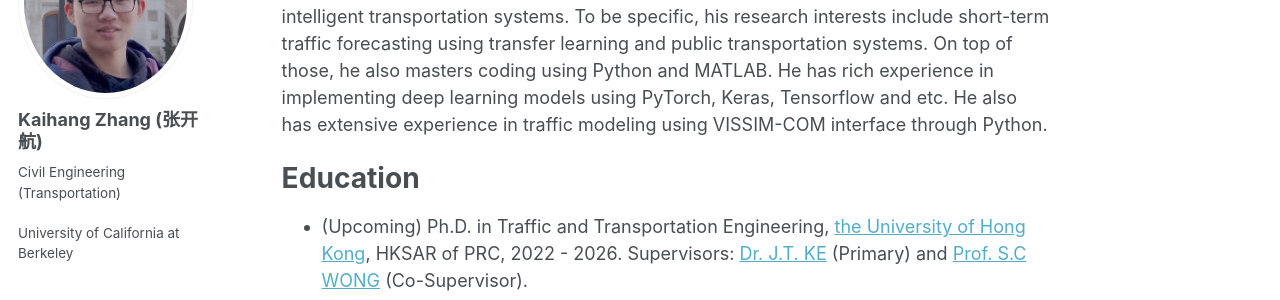
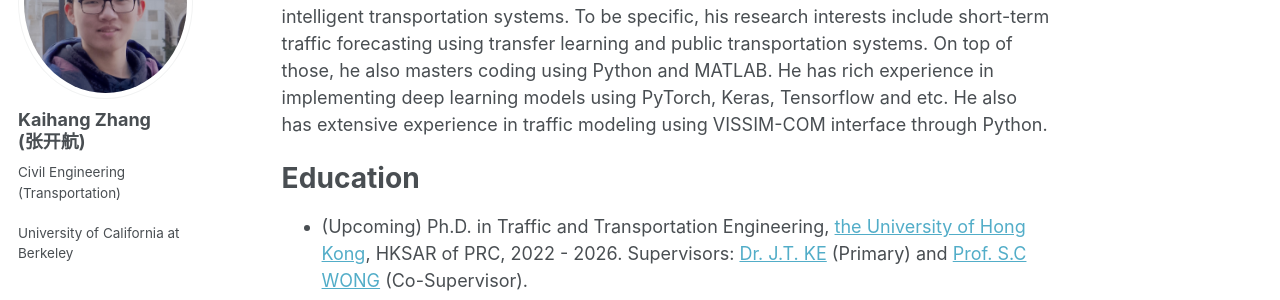
Before and after one commit to HaTT2018/hatt2018.github.io, a Jekyll site: the page built from _pages/about.md, in a window 1280 px wide. Shown: the part 211-511 px from the top of the page. Built offline with Jekyll 4.4.1, drawn with Linux system fonts in a browser that asks for light colours; some web fonts are replaced; formulas are drawn with MathJax 3.

```diff
--- a/_config.yml
+++ b/_config.yml
@@ -81,7 +81,7 @@ analytics:
 
 # Site Author
 author:
-  name             : "Kaihang Zhang (张开航)"
+  name             : "Kaihang Zhang <br> (张开航)"
   avatar           : "kaihangzhang.png"
   bio              : |
     Civil Engineering (Transportation) <br>
```
